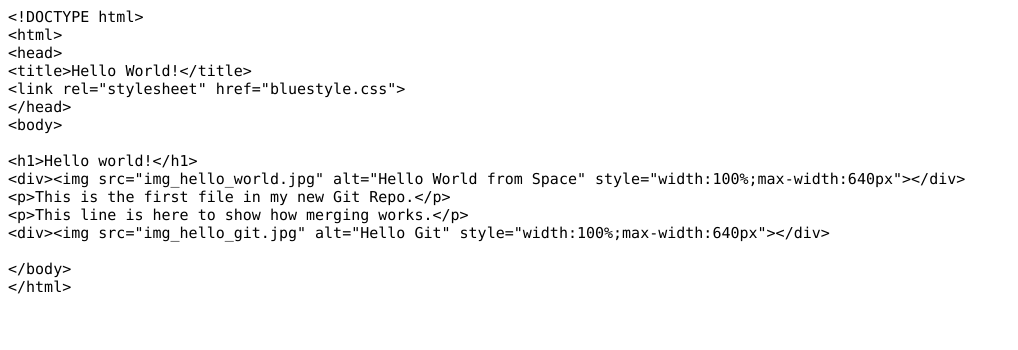
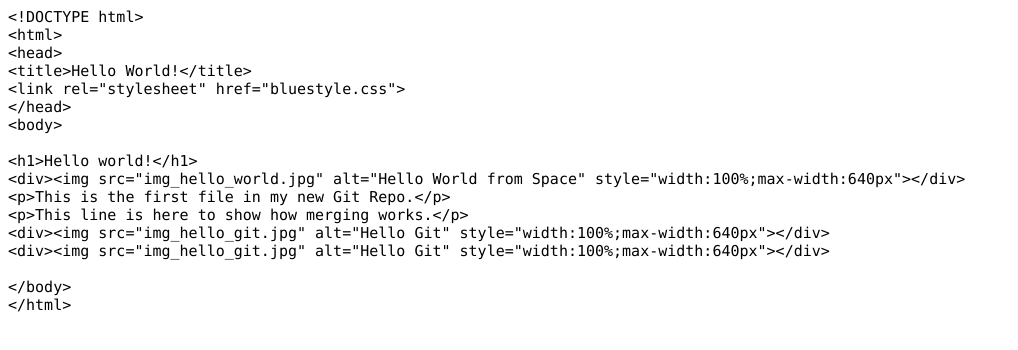
Before and after one commit to tuananhbk1204ios/hello-world, a plain HTML site: page index.html in a window 1280 px wide. Shown: the whole page, without its empty margins (0-1018 px from the left). Drawn offline with Linux system fonts and the light colour scheme.

Commit message:
Update index.html

```diff
--- a/index.html
+++ b/index.html
@@ -27,6 +27,7 @@
 <p class="p1"><span class="s1">&lt;p&gt;This is the first file in my new Git Repo.&lt;/p&gt;</span></p>
 <p class="p1"><span class="s1">&lt;p&gt;This line is here to show how merging works.&lt;/p&gt;</span></p>
 <p class="p1"><span class="s1">&lt;div&gt;&lt;img src="img_hello_git.jpg" alt="Hello Git" style="width:100%;max-width:640px"&gt;&lt;/div&gt;</span></p>
+  <p class="p1"><span class="s1">&lt;div&gt;&lt;img src="img_hello_git.jpg" alt="Hello Git" style="width:100%;max-width:640px"&gt;&lt;/div&gt;</span></p>
 <p class="p2"><span class="s2"></span><br></p>
 <p class="p1"><span class="s1">&lt;/body&gt;</span></p>
 <p class="p1"><span class="s1">&lt;/html&gt;</span></p>
```
